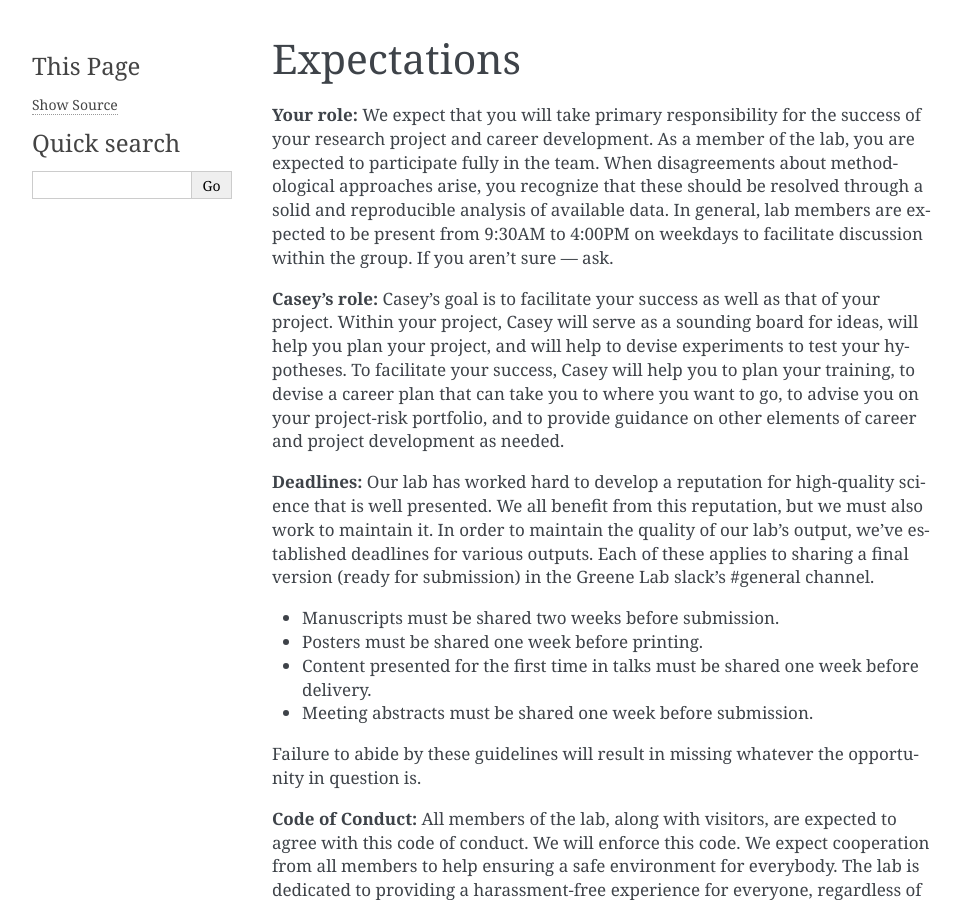
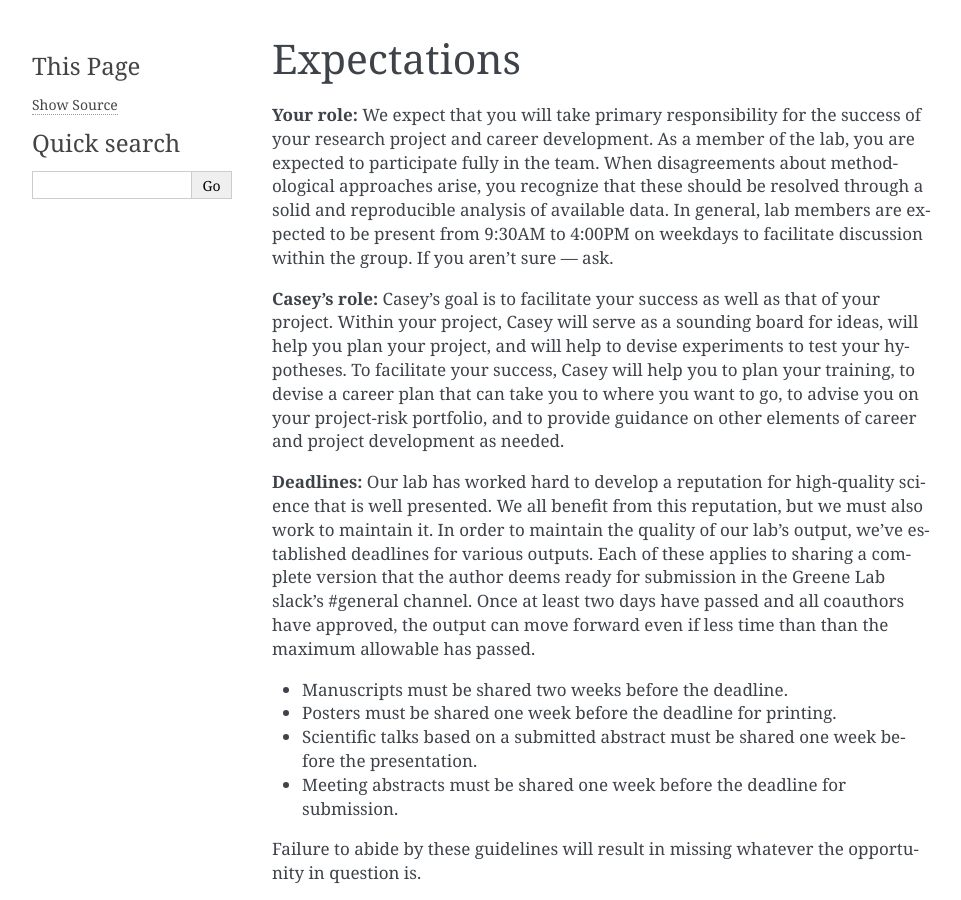
Before and after one commit to greenelab/onboarding, a Sphinx documentation site: the page built from source/expectations.rst, in a window 1280 px wide and 900 px high. Shown: the whole window, without its empty margins (148-1109 px from the left). Built offline with Sphinx 7.4.7, drawn with Linux system fonts in a browser that asks for light colours.

Commit message:
try to fix expectations wording

```diff
--- a/source/expectations.rst
+++ b/source/expectations.rst
@@ -21,14 +21,16 @@ other elements of career and project development as needed.
 science that is well presented. We all benefit from this reputation, but we must
 also work to maintain it. In order to maintain the quality of our lab's output,
 we've established deadlines for various outputs. Each of these applies to
-sharing a final version (ready for submission) in the Greene Lab slack's
-#general channel.
+sharing a complete version that the author deems ready for submission in the
+Greene Lab slack's #general channel. Once at least two days have passed and all
+coauthors have approved, the output can move forward even if less time than than
+the maximum allowable has passed.
 
-* Manuscripts must be shared two weeks before submission.
-* Posters must be shared one week before printing.
-* Content presented for the first time in talks must be shared one week before
-  delivery.
-* Meeting abstracts must be shared one week before submission.
+* Manuscripts must be shared two weeks before the deadline.
+* Posters must be shared one week before the deadline for printing.
+* Scientific talks based on a submitted abstract must be shared one week before
+  the presentation.
+* Meeting abstracts must be shared one week before the deadline for submission.
 
 Failure to abide by these guidelines will result in missing whatever the
 opportunity in question is.
```
